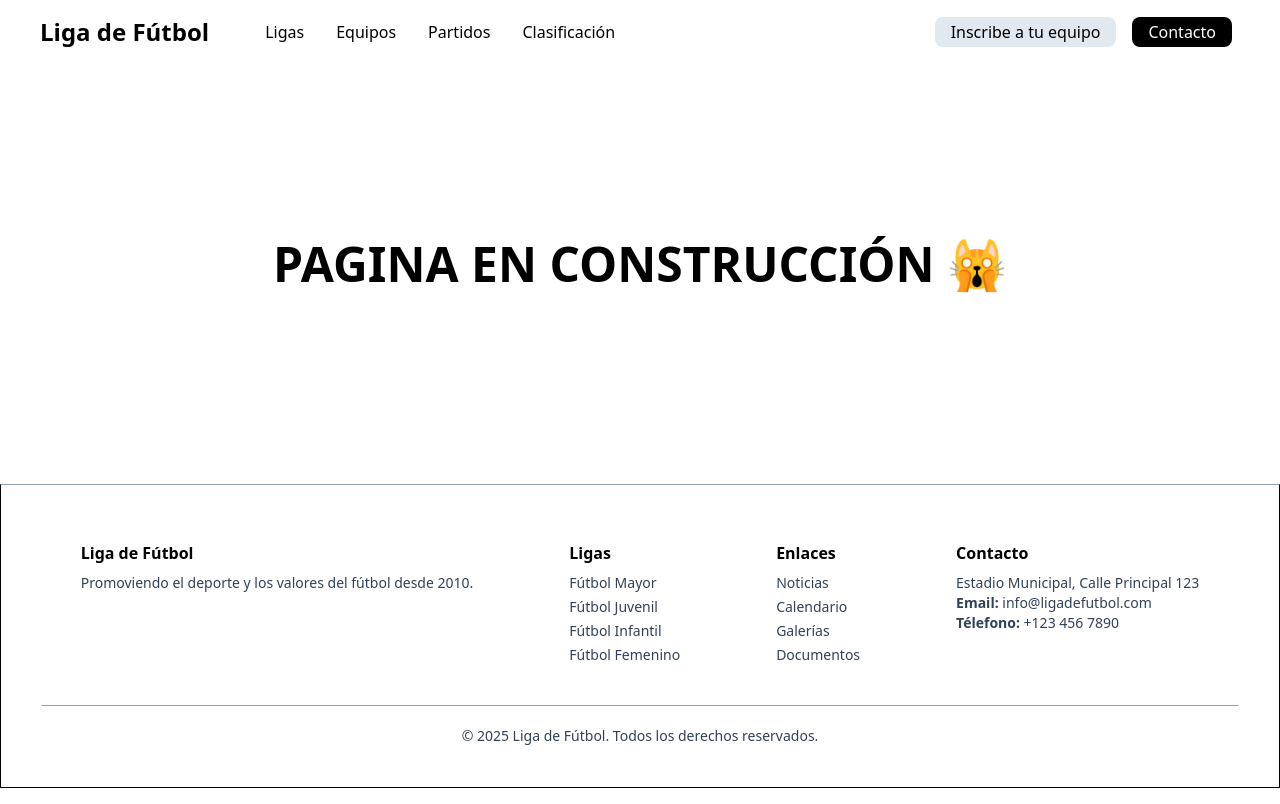
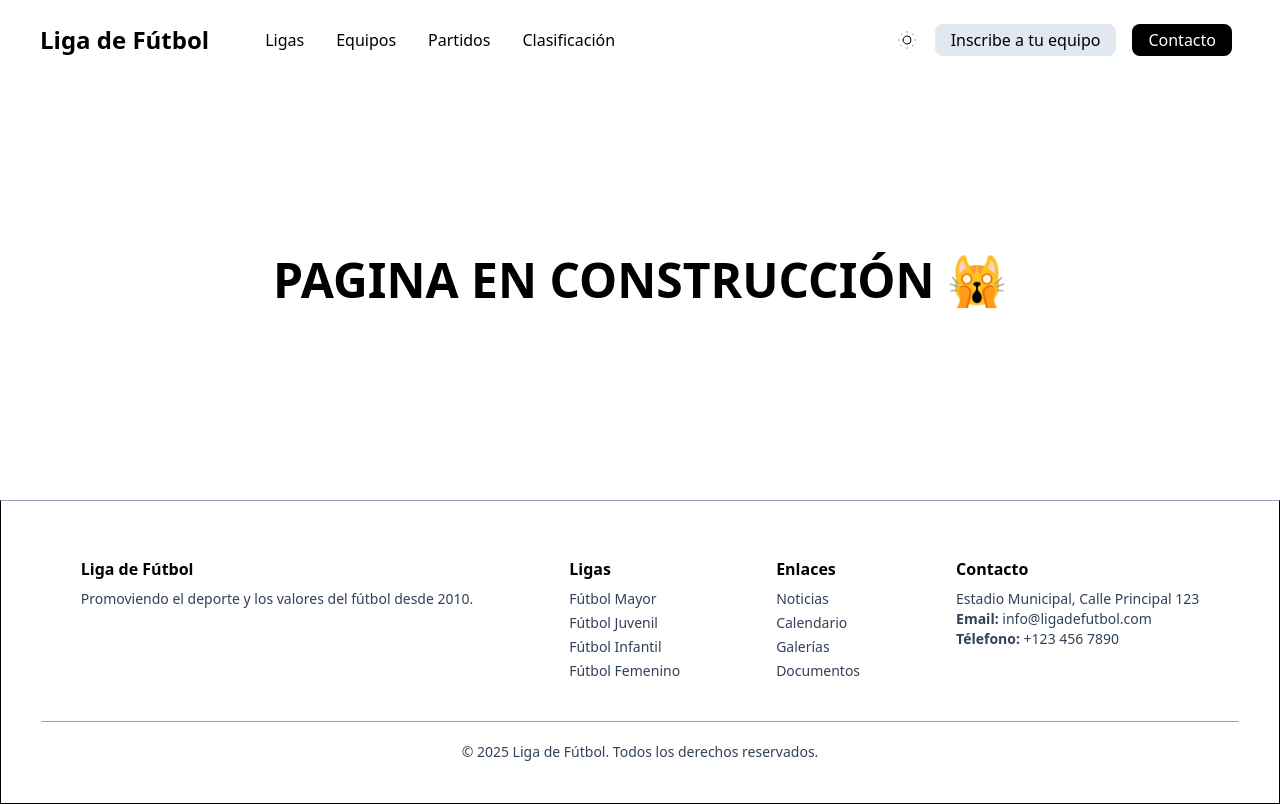
Before and after one commit to GrandMostach0/plataformaLigaFutbol, a React (Vite) app: page /clasificacion in a window 1280 px wide. Built offline with nearby package versions, Linux system fonts and the light colour scheme.

Commit message:
add icon sun for change background more later

```diff
--- /dev/null
+++ b/src/assets/Icons/SunIcon.jsx
@@ -0,0 +1,29 @@
+import React from "react";
+
+const SunIcon = () => {
+    return(
+        <svg
+        xmlns="http://www.w3.org/2000/svg"
+        width="24"
+        height="24"
+        viewBox="0 0 24 24"
+        fill="none"
+        stroke="#000000"
+        stroke-width="1"
+        stroke-linecap="round"
+        stroke-linejoin="round"
+        >
+        <path d="M12 12m-4 0a4 4 0 1 0 8 0a4 4 0 1 0 -8 0" />
+        <path d="M4 12h.01" />
+        <path d="M12 4v.01" />
+        <path d="M20 12h.01" />
+        <path d="M12 20v.01" />
+        <path d="M6.31 6.31l-.01 -.01" />
+        <path d="M17.71 6.31l-.01 -.01" />
+        <path d="M17.7 17.7l.01 .01" />
+        <path d="M6.3 17.7l.01 .01" />
+        </svg>
+    )
+}
+
+export default SunIcon;
--- a/src/components/NavSection.jsx
+++ b/src/components/NavSection.jsx
@@ -1,4 +1,5 @@
 import { Link } from "react-router";
+import SunIcon from "../assets/Icons/SunIcon";
 
 function NavSection(){
     return(
@@ -13,7 +14,10 @@ function NavSection(){
                 </nav>
             </div>
 
-            <div>
+            <div className="flex items-center">
+                <button className="px-2 py-1 cursor-pointer hover:bg-slate-200 rounded-lg">
+                    <SunIcon/>
+                </button>
                 <Link className="buttonPrimary bg-slate-200" to="/inscripcion">Inscribe a tu equipo</Link>
                 <Link className="buttonPrimary bg-black text-white" to="/contacto">Contacto</Link>
             </div>
```
